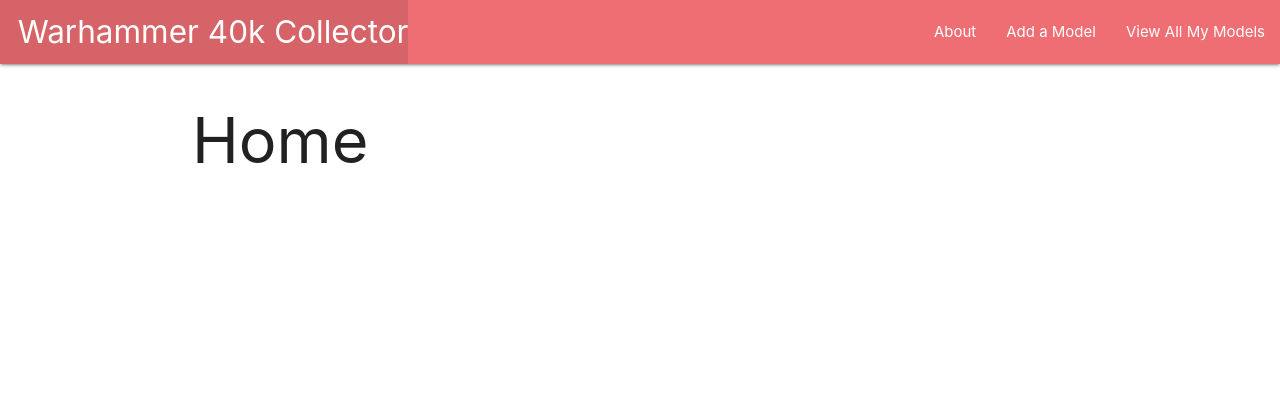
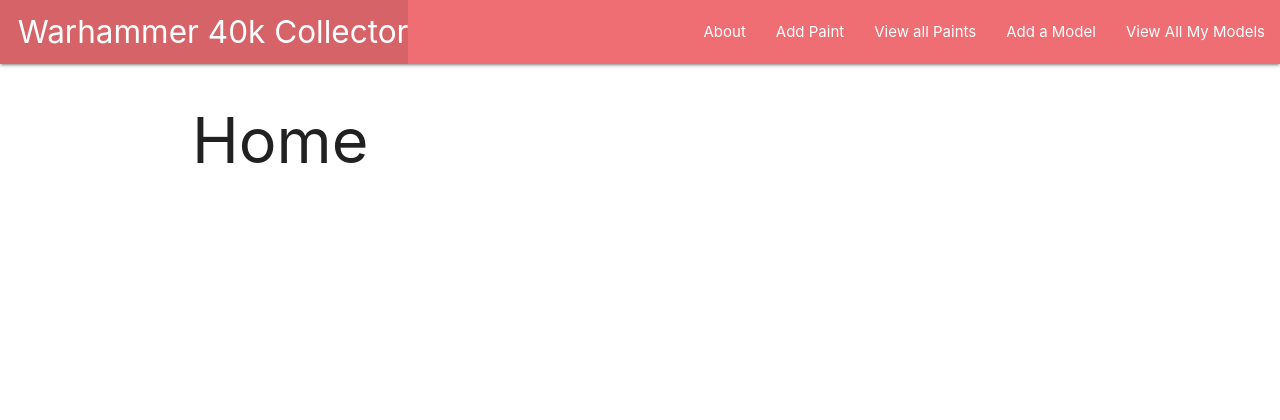
Before and after one commit to wKategianes/warhammer40kcollector, a Django app: page / in a window 1280 px wide. Shown: the top 420 px of the page. Run offline with Django 4.2, Linux system fonts and the light colour scheme.

Commit message:
Updated base.html

```diff
--- a/main_app/templates/base.html
+++ b/main_app/templates/base.html
@@ -20,6 +20,8 @@
         </ul>
         <ul class="right">
           <li><a href="{% url 'about' %}">About</a></li>
+          <li><a href="{% url 'paints_create' %}">Add Paint</a></li>
+          <li><a href="{% url 'paints_index' %}">View all Paints</a></li>
           <li><a href="{% url 'models_create' %}">Add a Model</a></li>
           <li><a href="{% url 'index' %}">View All My Models</a></li>
         </ul>
```
